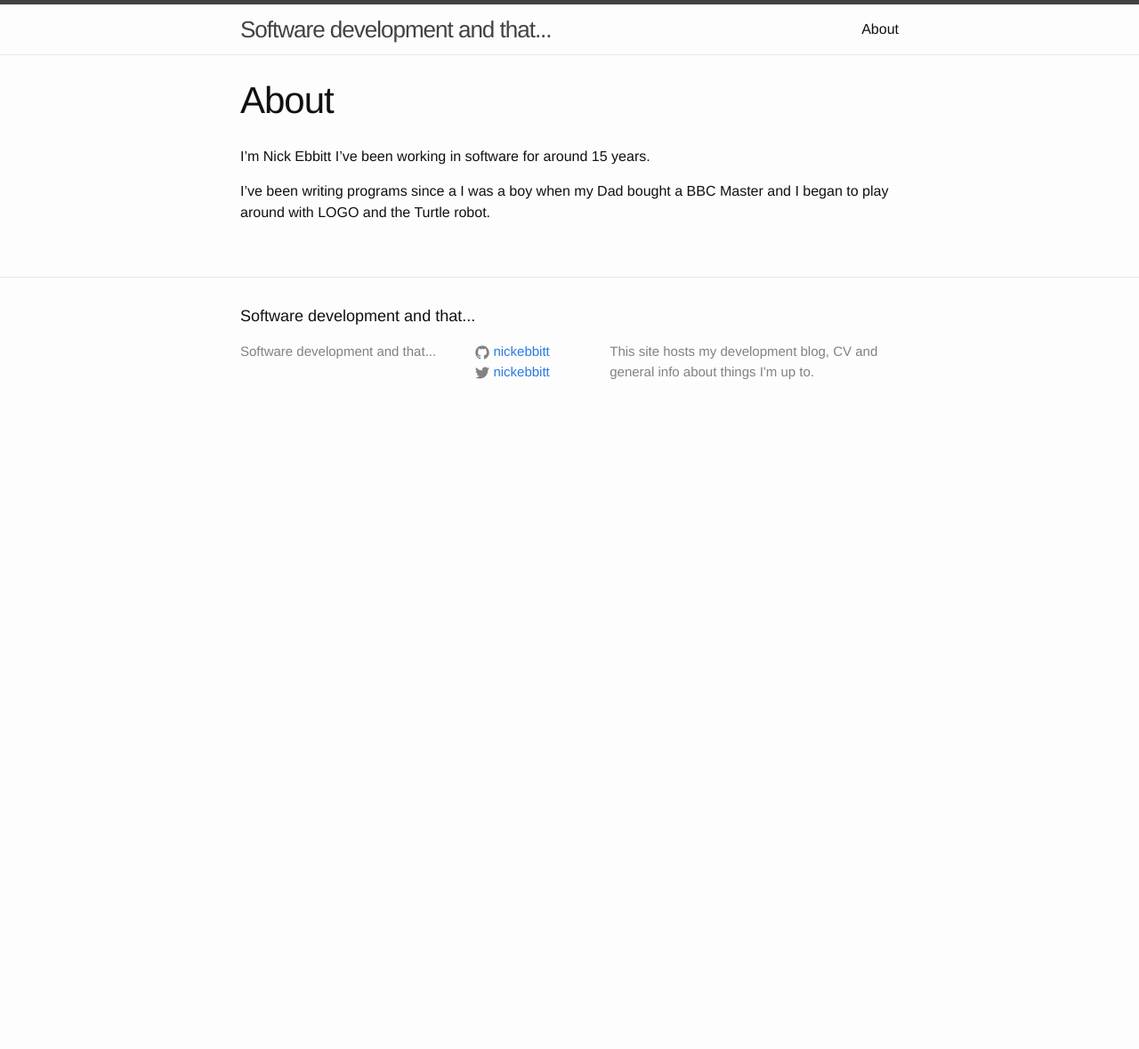
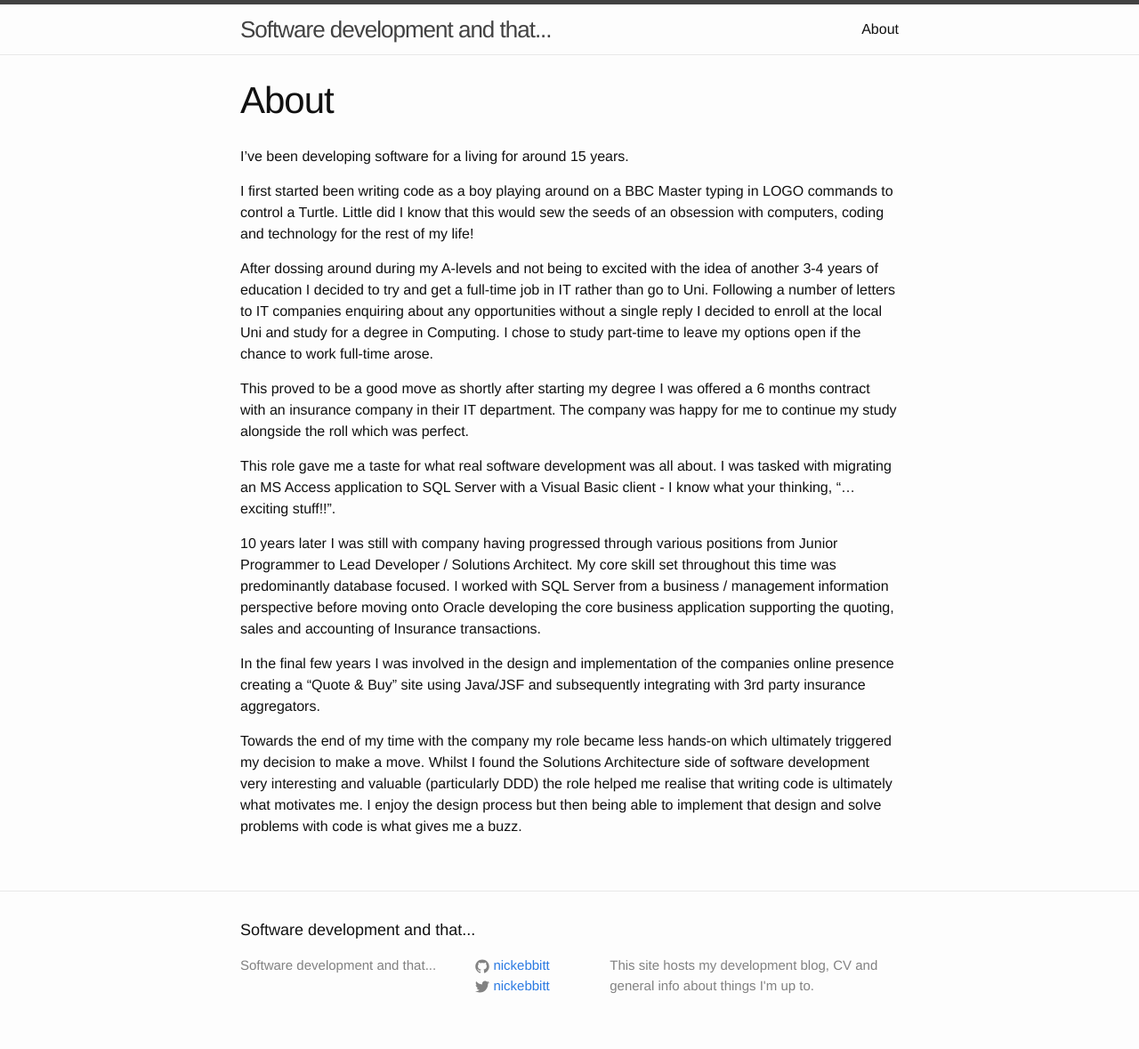
Before and after one commit to nickebbitt/nickebbitt.github.io, a Jekyll site: the page built from about.md, in a window 1280 px wide. Shown: the whole page at 89% size. Built offline with Jekyll 4.4.1, drawn with Linux system fonts in a browser that asks for light colours; before the commit the page ends 900 px from its top, so only the background shows below that.

Commit message:
Update About page with more detail

```diff
--- a/about.md
+++ b/about.md
@@ -4,6 +4,18 @@ title: About
 permalink: /about/
 ---
 
-I'm Nick Ebbitt I've been working in software for around 15 years.
+I've been developing software for a living for around 15 years.
 
-I've been writing programs since a I was a boy when my Dad bought a BBC Master and I began to play around with LOGO and the Turtle robot.
+I first started been writing code as a boy playing around on a BBC Master typing in LOGO commands to control a Turtle. Little did I know that this would sew the seeds of an obsession with computers, coding and technology for the rest of my life!
+
+After dossing around during my A-levels and not being to excited with the idea of another 3-4 years of education I decided to try and get a full-time job in IT rather than go to Uni. Following a number of letters to IT companies enquiring about any opportunities without a single reply I decided to enroll at the local Uni and study for a degree in Computing. I chose to study part-time to leave my options open if the chance to work full-time arose.
+
+This proved to be a good move as shortly after starting my degree I was offered a 6 months contract with an insurance company in their IT department. The company was happy for me to continue my study alongside the roll which was perfect.
+
+This role gave me a taste for what real software development was all about. I was tasked with migrating an MS Access application to SQL Server with a Visual Basic client - I know what your thinking, "...exciting stuff!!".
+
+10 years later I was still with company having progressed through various positions from Junior Programmer to Lead Developer / Solutions Architect. My core skill set throughout this time was predominantly database focused. I worked with SQL Server from a business / management information perspective before moving onto Oracle developing the core business application supporting the quoting, sales and accounting of Insurance transactions.
+
+In the final few years I was involved in the design and implementation of the companies online presence creating a "Quote & Buy" site using Java/JSF and subsequently integrating with 3rd party insurance aggregators.
+
+Towards the end of my time with the company my role became less hands-on which ultimately triggered my decision to make a move. Whilst I found the Solutions Architecture side of software development very interesting and valuable (particularly DDD) the role helped me realise that writing code is ultimately what motivates me. I enjoy the design process but then being able to implement that design and solve problems with code is what gives me a buzz.
```
